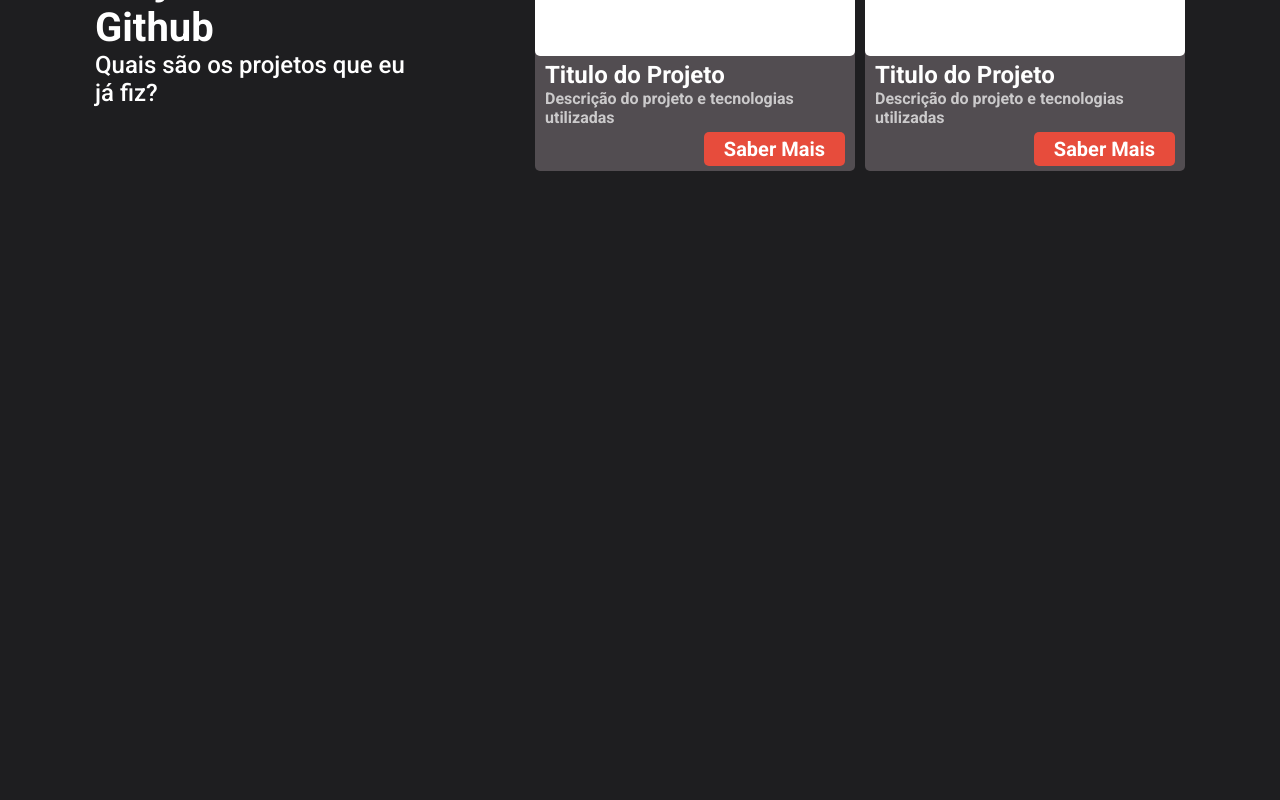
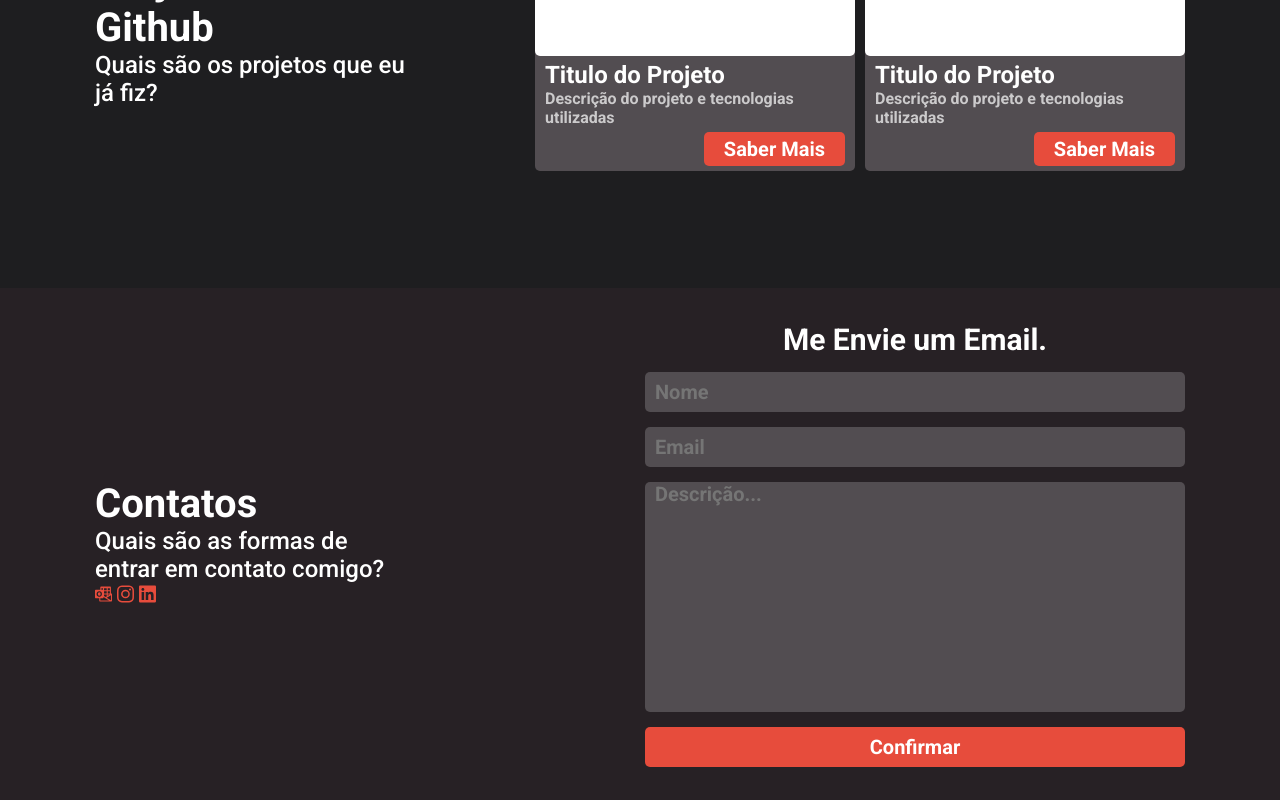
Before and after one commit to Procedeus/Portfolio, a React (Create React App) app: page / in a window 1280 px wide. Shown: the part 1248-2048 px from the top of the page. Before the commit the page ends 1536 px from the top, so only its background shows below. Built offline with nearby package versions, Linux system fonts and the light colour scheme.

Commit message:
Criação do componente Contatos

```diff
--- a/src/App.js
+++ b/src/App.js
@@ -1,6 +1,7 @@
 import Header from './Components/Header';
 import Conhecimentos from './Components/Conhecimentos';
 import Projetos from './Components/Projetos';
+import Contatos from './Components/Contatos';
 
 function App() {
   return (
@@ -8,6 +9,7 @@ function App() {
       <Header/>
       <Conhecimentos/>
       <Projetos/>
+      <Contatos/>
     </>
   );
 }
--- /dev/null
+++ b/src/Components/Contatos/index.css
@@ -0,0 +1,73 @@
+.container-contatos {
+    display: grid;
+    grid-template-columns: repeat(10, 100px);
+    grid-gap: 10px;
+    min-height: 512px;
+    align-items: center;
+    justify-content: center;
+    padding: 20px 0px;
+}
+
+.contatos-coluna{
+    grid-column: 1 / span 3;
+}
+
+.contatos{
+    grid-column: 6 / span 5;
+    text-align: center;
+}
+
+.contatos > form{
+    display: flex;
+    flex-direction: column;
+    width: 100%;
+    gap: 15px;
+}
+
+.contatos > form > input{
+    color: var(--text-color);
+    border: 0;
+    padding: 0 10px;
+    font-weight: 700;
+    font-size: 20px;
+    height: 40px;
+    background-color: var(--color-form);
+    border-radius: 5px;
+    outline: none;
+}
+
+.contatos > form > textarea{
+    color: var(--text-color);
+    border: 0;
+    padding: 0 10px;
+    font-weight: 700;
+    font-size: 20px;
+    height: 230px;
+    background-color: var(--color-form);
+    border-radius: 5px;
+    outline: none;
+    resize: none;
+}
+
+.contatos > form > button{
+    color: var(--text-color);
+    border: 0;
+    padding: 0 10px;
+    font-weight: 700;
+    font-size: 20px;
+    height: 40px;
+    background-color: var(--color-button);
+    border-radius: 5px;
+    outline: none;
+}
+
+@media screen and (max-width: 1100px){
+    .container-contatos{
+        display: flex;
+        flex-direction: column;
+        text-align: center;
+    }
+    .contatos > form{
+        width: 400px;
+    }
+}
--- /dev/null
+++ b/src/Components/Contatos/index.js
@@ -0,0 +1,32 @@
+import { SiMicrosoftoutlook } from 'react-icons/si';
+import { BsInstagram } from 'react-icons/bs';
+import { FaLinkedin } from 'react-icons/fa';
+import './index.css';
+
+const Contatos = () => {
+    return (
+        <div className="container-contatos color-lite">
+            <div className='contatos-coluna'>
+                <h1>Contatos</h1>
+                <p>Quais são as formas de entrar em contato comigo?</p>
+                <div>
+                    <SiMicrosoftoutlook className='icon'/>
+                    <BsInstagram className='icon'/>
+                    <FaLinkedin className='icon'/>
+                </div>
+            </div>
+            <div className='contatos'>
+                <form>
+                    <h2>Me Envie um Email.</h2>
+                    <input type="text" id="name" name="name" placeholder="Nome"/>
+                    <input type="text" id="email" name="email" placeholder="Email"/>
+                    <textarea  className='textarea' placeholder="Descrição..."/>
+                    <button>Confirmar</button>
+                </form>
+            </div>
+        </div>
+    );
+}
+
+
+export default Contatos;
```
